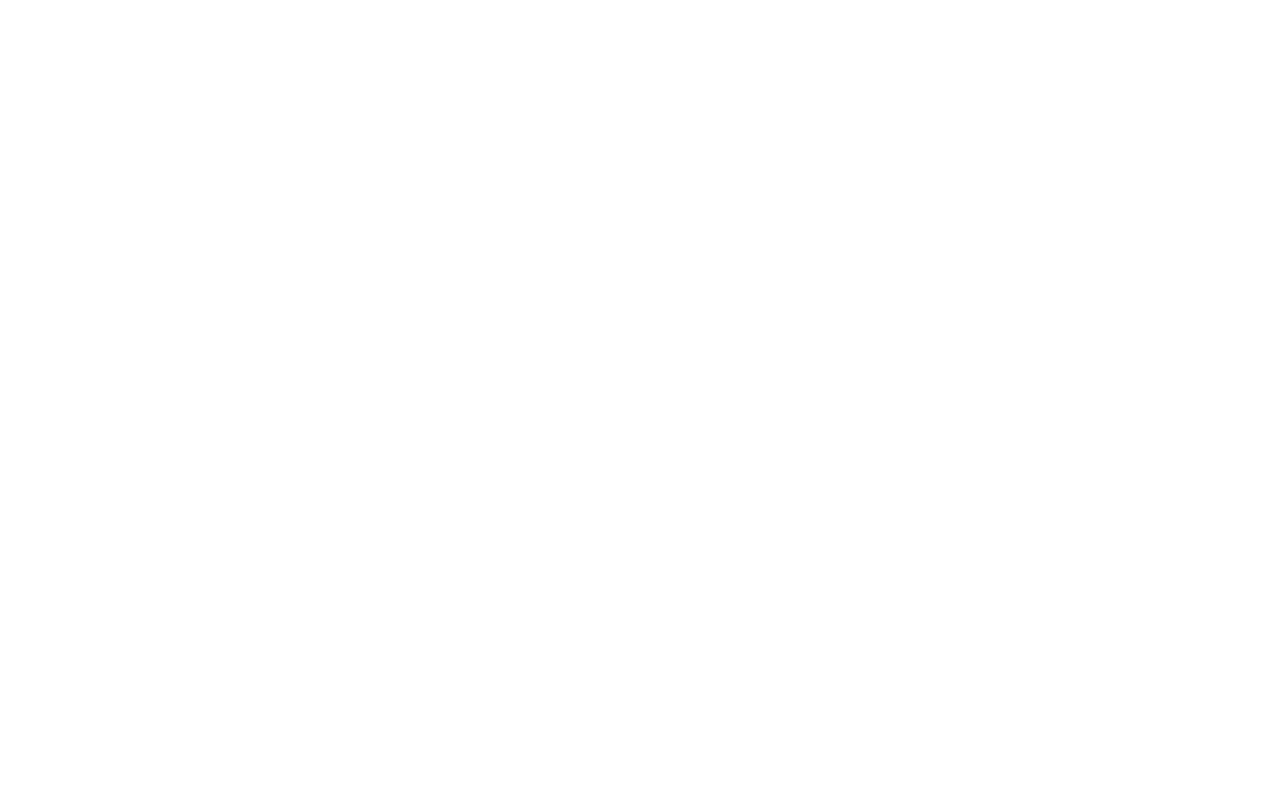
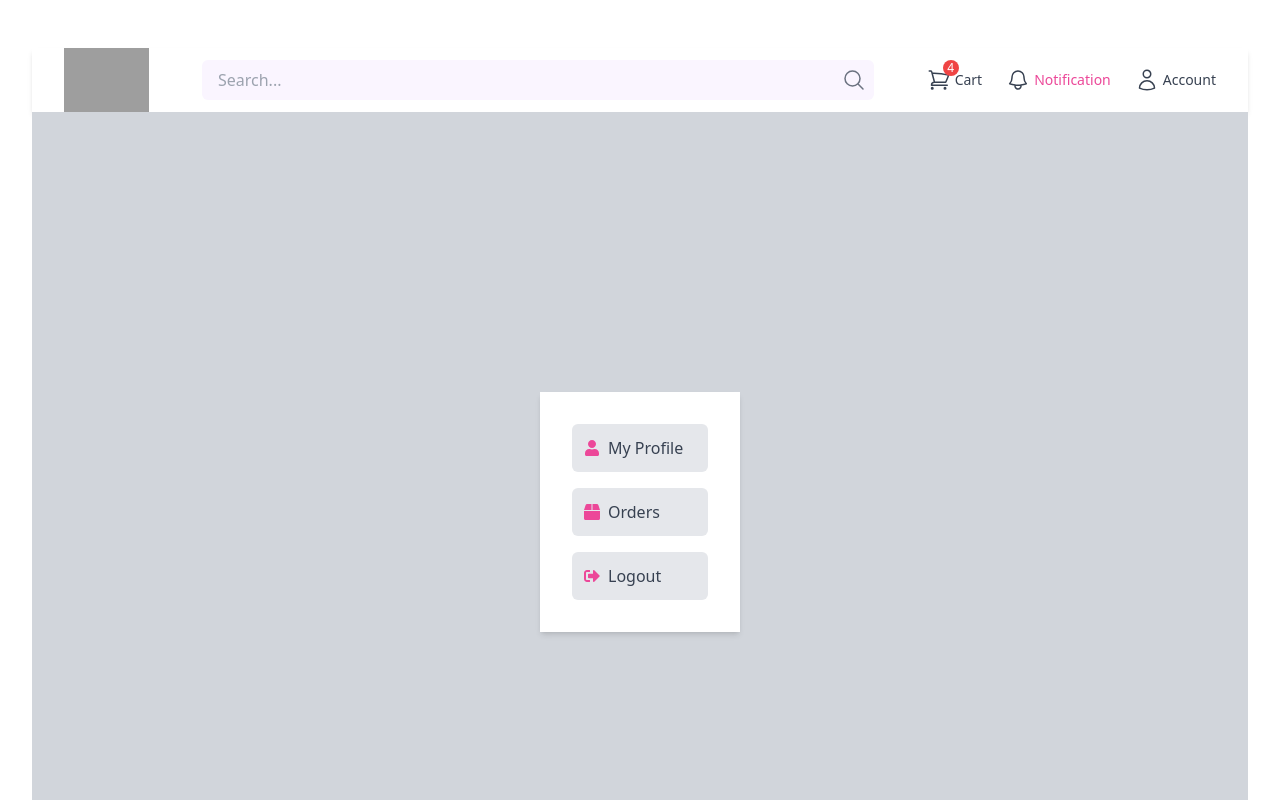
Before and after one commit to ParvezMohammed/zotto-user-website, a React (Vite) app: page /accountpopup in a window 1280 px wide. Before the commit this address had no page. Shown: the top 800 px of the page. Built offline with nearby package versions, Linux system fonts and the light colour scheme; grey boxes are pictures that could not be loaded; what recoil-persist would draw is missing.

Commit message:
AccountPopup page added

```diff
--- /dev/null
+++ b/src/pages/modules/accountpopup/AccountPopup.jsx
@@ -0,0 +1,51 @@
+import React from "react";
+import { FaUser, FaBox, FaSignOutAlt } from "react-icons/fa";
+import { useNavigate } from "react-router-dom";
+
+const AccountPopup = () => {
+  const navigate = useNavigate();
+
+  const handleClick = (action) => {
+    if (action === "Logout") {
+      navigate("/logoutconfirm");
+    } else if (action === "My Profile") {
+      navigate("/profile");
+    } else if (action === "Orders") {
+      navigate("/orders");
+    } else {
+      alert(`You clicked on ${action}`);
+    }
+  };
+
+  return (
+    <div className="min-h-screen flex items-center justify-center bg-gray-300">
+      <div className="bg-white p-8 shadow-md" style={{ width: 200 }}>
+        <div className="flex flex-col gap-4">
+          <button
+            onClick={() => handleClick("My Profile")}
+            className="flex items-center gap-2 bg-gray-200 p-3 rounded-md hover:bg-gray-300"
+          >
+            <FaUser className="text-pink-500" />
+            <span className="text-gray-700 font-medium">My Profile</span>
+          </button>
+          <button
+            onClick={() => handleClick("Orders")}
+            className="flex items-center gap-2 bg-gray-200 p-3 rounded-md hover:bg-gray-300"
+          >
+            <FaBox className="text-pink-500" />
+            <span className="text-gray-700 font-medium">Orders</span>
+          </button>
+          <button
+            onClick={() => handleClick("Logout")}
+            className="flex items-center gap-2 bg-gray-200 p-3 rounded-md hover:bg-gray-300"
+          >
+            <FaSignOutAlt className="text-pink-500" />
+            <span className="text-gray-700 font-medium">Logout</span>
+          </button>
+        </div>
+      </div>
+    </div>
+  );
+};
+
+export default AccountPopup;
--- a/src/routes/PublicRoute.jsx
+++ b/src/routes/PublicRoute.jsx
@@ -13,6 +13,7 @@
 import TermsConditions from "../pages/modules/termsandcondition/Terms&condition.jsx";
 import ContactUs from "../pages/modules/contactus/ContactUs.jsx";
 import AboutUs from "../pages/modules/aboutus/AboutUs.jsx";
+import AccountPopup from "../pages/modules/accountpopup/AccountPopup.jsx";
 
 const PublicRoute = () => {
   const [activeTab, setActiveTab] = useState("/");
@@ -54,6 +55,14 @@
         element={
           <Layout activeTab={activeTab} setActiveTab={setActiveTab}>
             <LogoutConfirm />
+          </Layout>
+        }
+      />
+      <Route
+        path="/accountpopup"
+        element={
+          <Layout activeTab={activeTab} setActiveTab={setActiveTab}>
+            <AccountPopup />
           </Layout>
         }
       />
```
